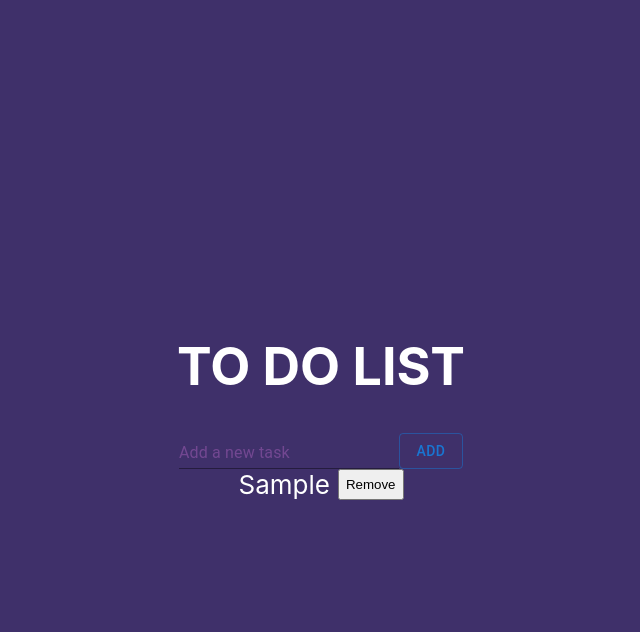
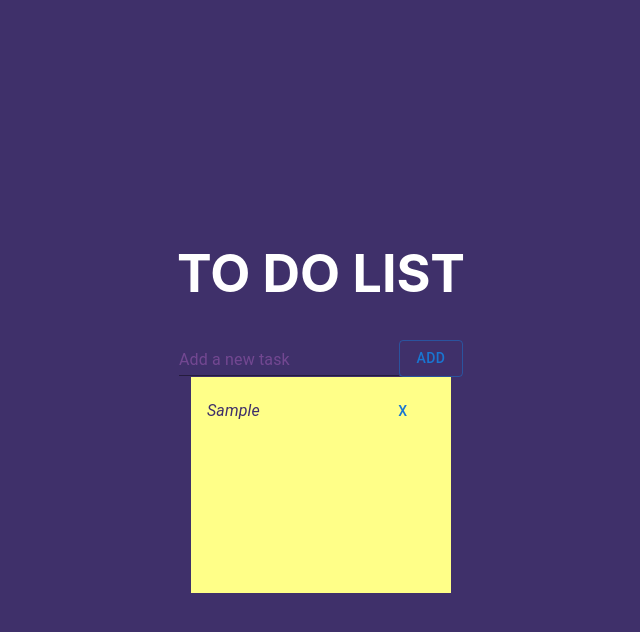
Before and after one commit to IraPaniukova/todo-list-app, a React (Create React App) app: page / in a window 1280 px wide. Both pictures are taken after typing "Sample" into the empty fields and a click on the button "ADD". Shown: the top 632 px of the page, without its empty margins (319-959 px from the left). Built offline with nearby package versions, Linux system fonts and the light colour scheme.

Commit message:
feate: Created component StickyNote

```diff
--- a/package.json
+++ b/package.json
@@ -16,6 +16,7 @@
     "@types/react-dom": "^18.0.0",
     "react": "^18.2.0",
     "react-dom": "^18.2.0",
+    "react-draggable": "^4.4.6",
     "react-scripts": "5.0.1",
     "typescript": "^4.4.2",
     "web-vitals": "^2.1.0"
--- a/src/App.tsx
+++ b/src/App.tsx
@@ -1,6 +1,7 @@
 import React, { useState, useEffect } from "react";
 import "./App.css";
-import { Button, Input, Stack, useTheme } from "@mui/material";
+import { Button, Input, useTheme } from "@mui/material";
+import StickyNote from "./components/StickyNote";
 
 function App() {
   const [todos, setTodos] = useState<string[]>([]);
@@ -55,20 +56,9 @@ function App() {
           Add
         </Button>
       </div>
-      <Stack
-        direction="column"
-        alignItems="center"
-        spacing={2}
-        // justifyContent="space-between"
-        // width={300}
-      >
-        {todos.map((todo, index) => (
-          <Stack key={index} direction="row" spacing={1}>
-            <div>{todo}</div>
-            <button onClick={() => handleRemoveTodo(index)}>Remove</button>
-          </Stack>
-        ))}
-      </Stack>
+      {<StickyNote todos={todos} handleRemoveTodo={handleRemoveTodo} />}
+
+      {/* {todos && todos.length > 0 ? <StickyNote todos={todos} handleRemoveTodo={handleRemoveTodo} /> : null} */}
     </header>
   );
 }
--- /dev/null
+++ b/src/components/StickyNote.tsx
@@ -0,0 +1,37 @@
+import React from "react";
+import Draggable from "react-draggable";
+import List from "@mui/material/List";
+import ListItem from "@mui/material/ListItem";
+import ListItemText from "@mui/material/ListItemText";
+import Button from "@mui/material/Button";
+
+type StickyNoteProps = {
+  todos: string[];
+  handleRemoveTodo: (index: number) => void;
+};
+
+const StickyNote: React.FC<StickyNoteProps> = ({ todos, handleRemoveTodo }) => {
+  return (
+    <Draggable>
+      <List
+        sx={{
+          width: "260px",
+          height: "200px",
+          background: "#FFFF88",
+          color: "#3f306a",
+          fontSize: "14px",
+          fontStyle: "italic",
+        }}
+      >
+        {todos.map((todo, index) => (
+          <ListItem key={index}>
+            <ListItemText primary={todo} />
+            <Button onClick={() => handleRemoveTodo(index)}>X</Button>
+          </ListItem>
+        ))}
+      </List>
+    </Draggable>
+  );
+};
+
+export default StickyNote;
```
Also changed, not shown: 1 other file (tests, documents, lock files or other folders).
